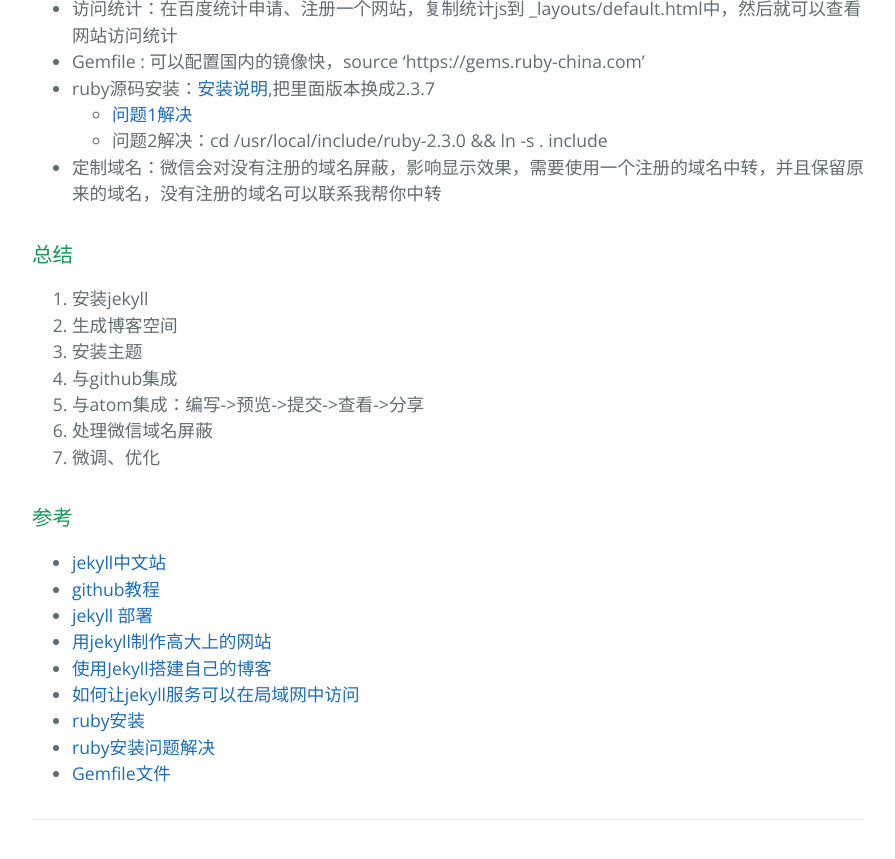
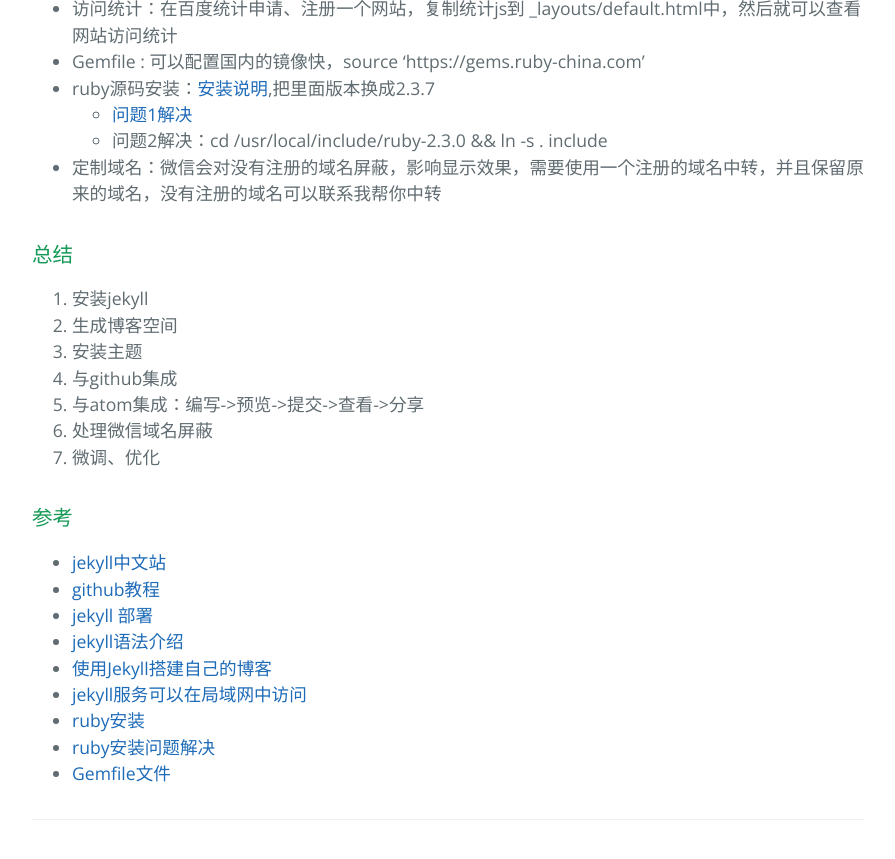
Before and after one commit to shangqianliu/jekyll.321zou.com, a Jekyll site: the page built from _posts/2018-10-02-writeblogwithjekyll.markdown, in a window 1280 px wide and 900 px high, scrolled down 3211 px. Shown: the top 859 px of the window, without its empty margins (192-1087 px from the left). Built offline with Jekyll 4.4.1, drawn with Linux system fonts in a browser that asks for light colours; comment, search, counter and statistics services are not loaded.

Commit message:
完善整篇博客

```diff
--- a/_posts/2018-10-02-writeblogwithjekyll.markdown
+++ b/_posts/2018-10-02-writeblogwithjekyll.markdown
@@ -119,9 +119,9 @@ layout: post
 - [jekyll中文站](https://www.jekyll.com.cn/)
 - [github教程](https://help.github.com/articles/adding-a-jekyll-theme-to-your-github-pages-site/)
 - [jekyll 部署](https://blog.csdn.net/uselym/article/details/73608638)
-- [用jekyll制作高大上的网站](https://www.cnblogs.com/strick/p/5484779.html)
+- [jekyll语法介绍](https://www.cnblogs.com/strick/p/5484779.html)
 - [使用Jekyll搭建自己的博客](https://www.jianshu.com/p/c04475ba80e4)
-- [如何让jekyll服务可以在局域网中访问](https://www.jianshu.com/p/650b96306013)
+- [jekyll服务可以在局域网中访问](https://www.jianshu.com/p/650b96306013)
 - [ruby安装](http://www.runoob.com/ruby/ruby-installation-unix.html)
 - [ruby安装问题解决](http://rensanning.iteye.com/blog/1927921)
 - [Gemfile文件](https://www.cnblogs.com/lwh-note/p/9177726.html)
```
